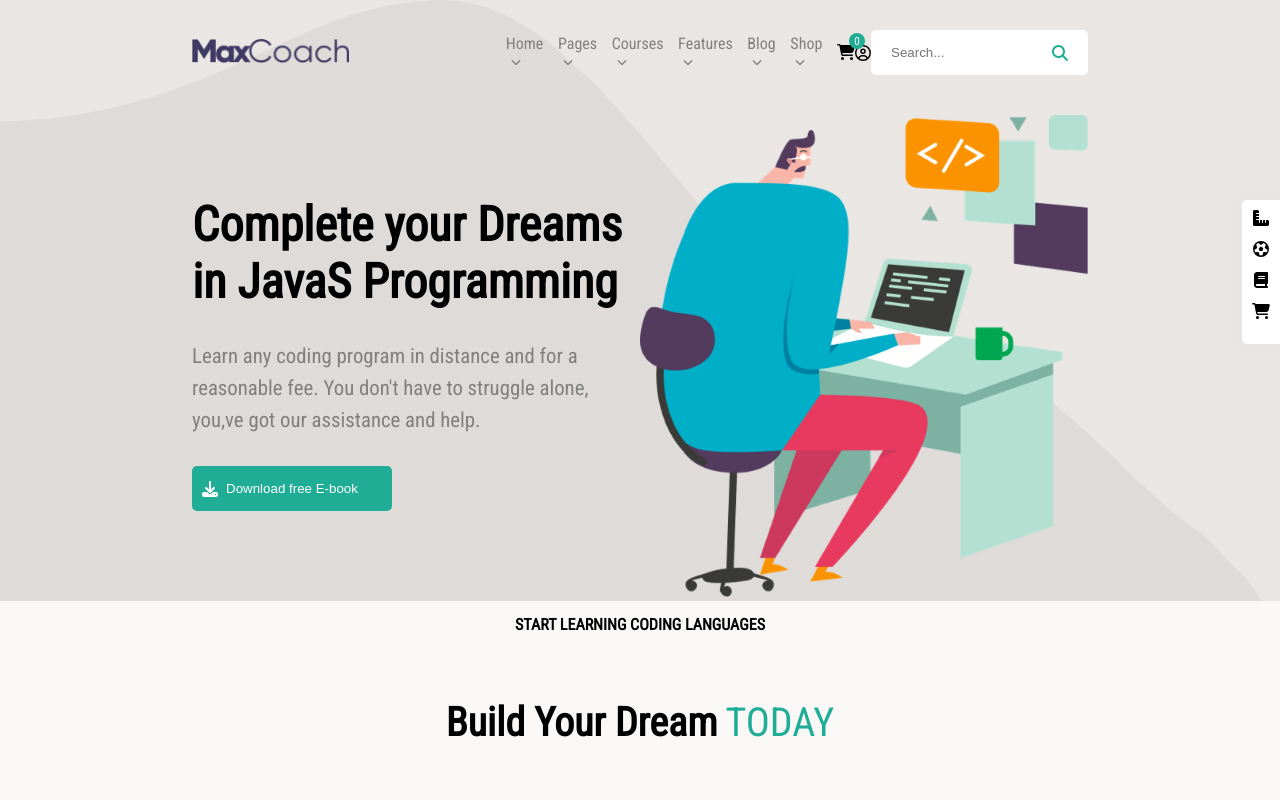
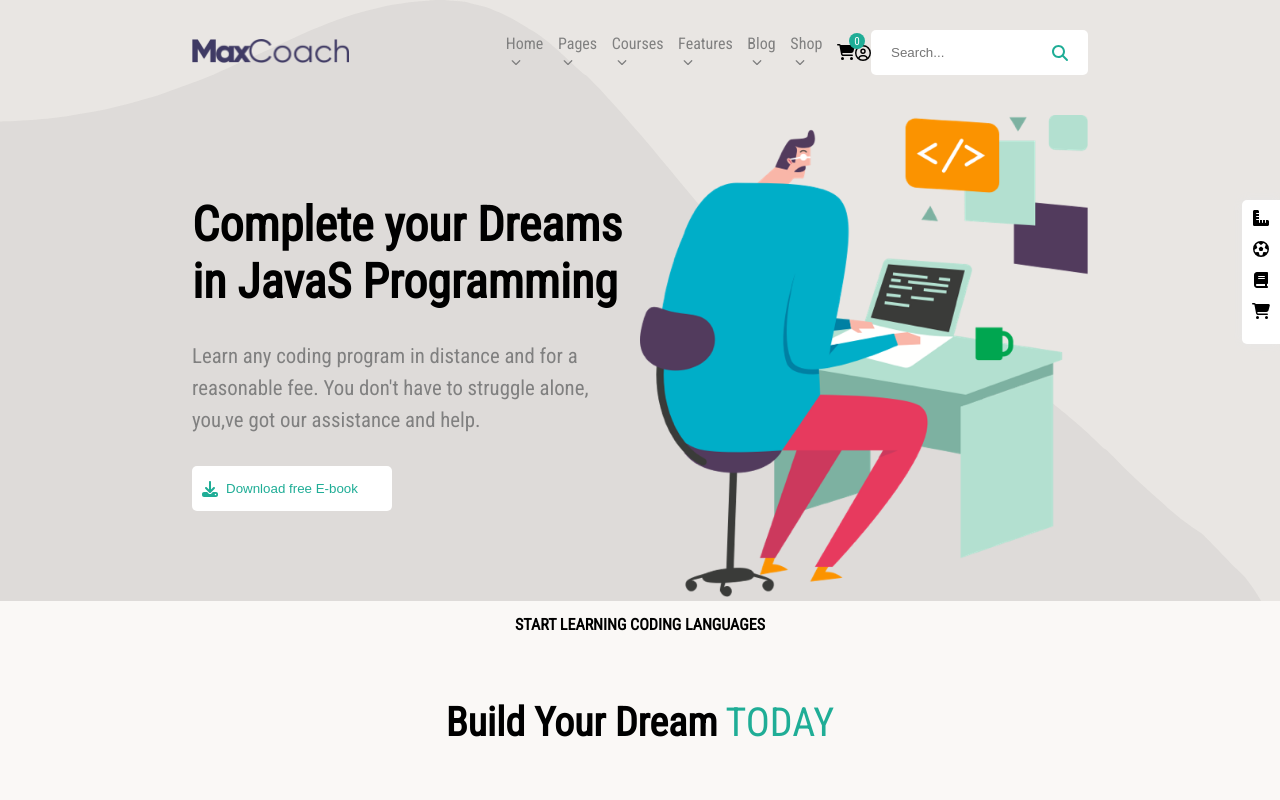
Before and after one commit to Paolo-dev-it/proj-html-vuejs, a Vue app: page / in a window 1280 px wide. In both pictures the pointer is over the icon 210 px from the left and 488 px from the top of the page. Shown: the top 800 px of the page. Built offline with nearby package versions, Linux system fonts and the light colour scheme.

Commit message:
Start working on some buttons hovers

```diff
--- a/src/components/header/HeaderComp.vue
+++ b/src/components/header/HeaderComp.vue
@@ -176,6 +176,13 @@ header {
     position: relative;
     display: flex;
 
+
+    .jumbo-btn-icn:hover {
+      margin-top: 30px;
+      position: relative;
+      display: flex;
+    }
+
     button {
       width: 200px;
       padding: 15px;
@@ -193,6 +200,16 @@ header {
     }
   }
 
+  .jumbo-btn-icn:hover .dwl-icn {
+    color: #1FAD96;
+  }
+
+  .jumbo-btn-icn:hover button {
+    background-color: white;
+    color: #1FAD96;
+  }
+
+
   .img-jumbo {
     width: 50%;
 
```
